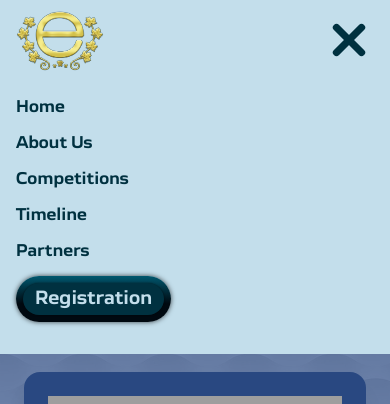
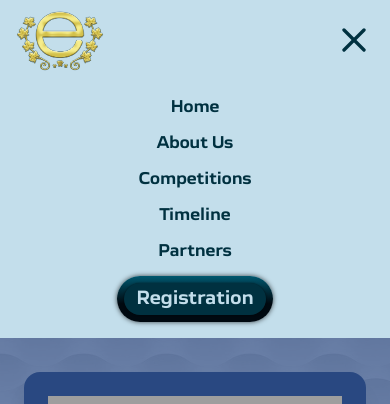
Before and after one commit to absolutepraya/alsa-ecomp, a Next.js app: page /registration in a window 390 px wide. Both pictures are taken after a click on the icon 349 px from the left and 40 px from the top of the page. Shown: the top 404 px of the page. Built offline with nearby package versions, Linux system fonts and the light colour scheme; grey boxes are pictures that could not be loaded.

Commit message:
feat: enhance navbar animations and adjust delay timings in registration page

```diff
--- a/src/app/registration/page.jsx
+++ b/src/app/registration/page.jsx
@@ -19,7 +19,7 @@ export default function Registration() {
         </BlurFade>
 
         <BlurFade
-          delay={0.5}
+          delay={0.4}
           offset={15}
         >
           <div className="flex flex-col lg:hidden">
@@ -44,7 +44,7 @@ export default function Registration() {
       </div>
 
       <BlurFade
-        delay={0.4}
+        delay={0.5}
         offset={15}
       >
         <div className="h-[80rem] overflow-hidden rounded-2xl bg-background p-6 shadow-xl lg:w-[60rem]">
--- a/src/components/navbar.jsx
+++ b/src/components/navbar.jsx
@@ -5,7 +5,7 @@ import Emboss from './emboss';
 import Image from 'next/image';
 import { useState, useEffect } from 'react';
 import { usePathname } from 'next/navigation';
-import BlurFade from './blurfade';
+import { AnimatePresence, motion } from 'framer-motion';
 
 const navItems = [
   {
@@ -83,29 +83,41 @@ export default function NavBar() {
       </div>
 
       <div className="flex items-center justify-between gap-x-12 text-lg lg:hidden">
-        {!showMenu && (
+        <AnimatePresence mode="wait">
+          <motion.div
+            key={showMenu ? 'close' : 'menu'}
+            initial={{ opacity: 0, filter: 'blur(4px)' }}
+            animate={{ opacity: 1, filter: 'blur(0px)' }}
+            exit={{ opacity: 0, filter: 'blur(4px)' }}
+            transition={{ duration: 0.2 }}
+          >
+            {showMenu ? (
+              <X
+                size={40}
+                className="text-primary"
+                strokeWidth={2}
+                onClick={handleMenuClick}
+              />
+            ) : (
               <Menu
-            size={50}
+                size={40}
                 className="text-primary"
-            strokeWidth={3.5}
+                strokeWidth={2}
                 onClick={handleMenuClick}
               />
             )}
-
-        {showMenu && (
-          <X
-            size={50}
-            className="text-primary"
-            strokeWidth={3.5}
-            onClick={handleMenuClick}
-          />
-        )}
+          </motion.div>
+        </AnimatePresence>
       </div>
 
+      <AnimatePresence>
         {showMenu && (
-        <BlurFade
-          direction="down"
-          className="absolute left-0 top-20 flex w-full flex-col items-start justify-center gap-3 bg-foreground px-4 py-8 pt-4"
+          <motion.div
+            className="absolute left-0 top-20 flex w-full flex-col items-center justify-center gap-3 bg-foreground px-4 pb-4 pt-4"
+            initial={{ opacity: 0, y: -20 }}
+            animate={{ opacity: 1, y: 0 }}
+            exit={{ opacity: 0, y: -20 }}
+            transition={{ duration: 0.2 }}
           >
             {navItems.map((item) => (
               <a
@@ -122,8 +134,9 @@ export default function NavBar() {
             >
               <Emboss innerClassName="px-3 py-0.5 text-lg rounded-full">Registration</Emboss>
             </a>
-        </BlurFade>
+          </motion.div>
         )}
+      </AnimatePresence>
     </div>
   );
 }
```
Lines whose indentation alone changed are shown as unchanged.
